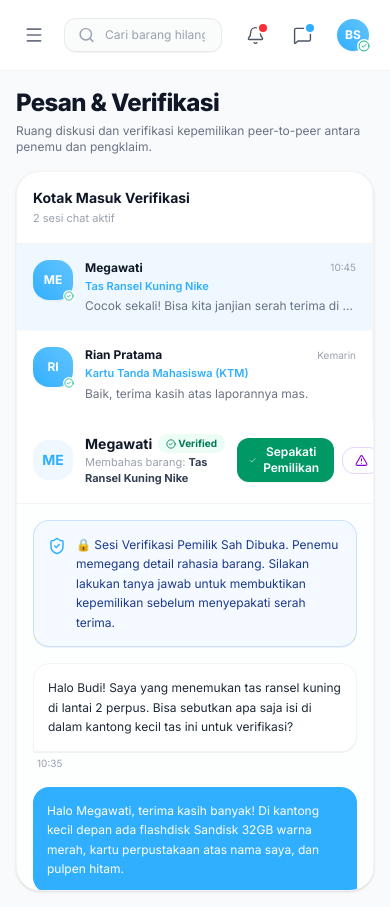
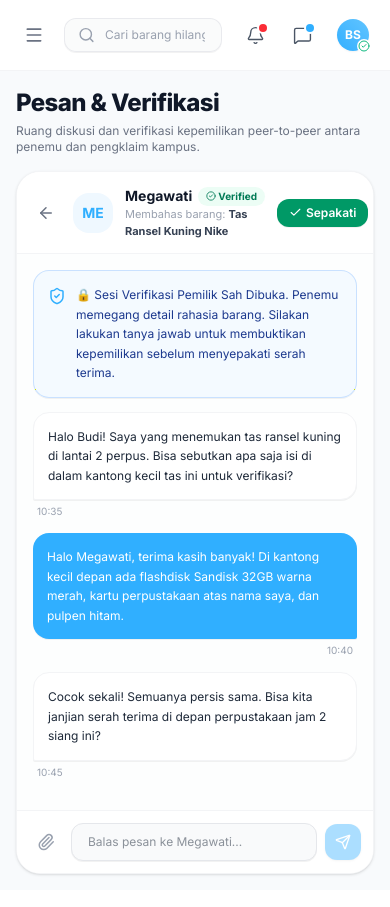
Before and after one commit to fikrihidyat25/findly, a Next.js app: page /messages in a window 390 px wide. Built offline with nearby package versions, Linux system fonts and the light colour scheme.

Commit message:
fix: tambahkan auto-reply simulasi, auto-scroll, dan update real-time di halaman pesan

```diff
--- a/app/messages/page.tsx
+++ b/app/messages/page.tsx
@@ -1,6 +1,6 @@
 'use client';
 
-import { useState } from 'react';
+import { useState, useRef, useEffect } from 'react';
 import AppLayout from '@/src/components/layout/AppLayout';
 import {
   Send,
@@ -16,6 +16,8 @@ import {
   User,
   MoreVertical,
   HelpCircle,
+  ArrowLeft,
+  Smile,
 } from 'lucide-react';
 
 interface ChatConversation {
@@ -29,15 +31,15 @@ interface ChatConversation {
   status: 'VERIFYING' | 'RESOLVED' | 'DISPUTED';
 }
 
-const CONVERSATIONS: ChatConversation[] = [
+const INITIAL_CONVERSATIONS: ChatConversation[] = [
   {
     id: 'conv-1',
     counterpartName: 'Megawati',
     counterpartRole: 'Mahasiswa · Univ ABC',
     itemTitle: 'Tas Ransel Kuning Nike',
-    lastMessage: 'Cocok sekali! Bisa kita janjian serah terima di depan perpustakaan?',
+    lastMessage: 'Cocok sekali! Semuanya persis sama. Bisa kita janjian serah terima di depan perpustakaan jam 2 siang ini?',
     lastTime: '10:45',
-    unread: true,
+    unread: false,
     status: 'VERIFYING',
   },
   {
@@ -45,10 +47,20 @@ const CONVERSATIONS: ChatConversation[] = [
     counterpartName: 'Rian Pratama',
     counterpartRole: 'Mahasiswa · Teknik Elektro',
     itemTitle: 'Kartu Tanda Mahasiswa (KTM)',
-    lastMessage: 'Baik, terima kasih atas laporannya mas.',
+    lastMessage: 'Baik, terima kasih atas laporannya mas. Sudah saya titipkan di marbot masjid ya.',
     lastTime: 'Kemarin',
     unread: false,
     status: 'RESOLVED',
+  },
+  {
+    id: 'conv-3',
+    counterpartName: 'Bpk. Joko (Satpam)',
+    counterpartRole: 'Petugas Keamanan Perpustakaan',
+    itemTitle: 'Kunci Motor Honda Vario',
+    lastMessage: 'Kunci aman dititipkan di pos satpam lantai 1. Bawa STNK saat mengambil ya.',
+    lastTime: '31 Agu',
+    unread: false,
+    status: 'VERIFYING',
   },
 ];
 
@@ -59,9 +71,8 @@ interface ChatMessage {
   time: string;
 }
 
-export default function MessagesPage() {
-  const [selectedConv, setSelectedConv] = useState<ChatConversation>(CONVERSATIONS[0]);
-  const [messages, setMessages] = useState<ChatMessage[]>([
+const INITIAL_MESSAGES_MAP: Record<string, ChatMessage[]> = {
+  'conv-1': [
     {
       id: 'm1',
       sender: 'system',
@@ -86,82 +97,234 @@ export default function MessagesPage() {
       text: 'Cocok sekali! Semuanya persis sama. Bisa kita janjian serah terima di depan perpustakaan jam 2 siang ini?',
       time: '10:45',
     },
-  ]);
+  ],
+  'conv-2': [
+    {
+      id: 'm2-1',
+      sender: 'system',
+      text: '🔒 Sesi Verifikasi Pemilik Sah Dibuka.',
+      time: 'Kemarin',
+    },
+    {
+      id: 'm2-2',
+      sender: 'other',
+      text: 'Halo, saya menemukan KTM atas nama Budi Santoso di sekitar rak sepatu Masjid Kampus.',
+      time: 'Kemarin',
+    },
+    {
+      id: 'm2-3',
+      sender: 'me',
+      text: 'Wah betul itu punya saya mas Rian! Terjatuh saat sholat dhuhur kemarin.',
+      time: 'Kemarin',
+    },
+    {
+      id: 'm2-4',
+      sender: 'other',
+      text: 'Baik, terima kasih atas laporannya mas. Sudah saya titipkan di marbot masjid ya.',
+      time: 'Kemarin',
+    },
+  ],
+  'conv-3': [
+    {
+      id: 'm3-1',
+      sender: 'system',
+      text: '🔒 Titik Kumpul Keamanan Kampus Findly Terhubung.',
+      time: '31 Agu',
+    },
+    {
+      id: 'm3-2',
+      sender: 'other',
+      text: 'Kunci motor Vario warna hitam aman dititipkan di pos satpam lantai 1. Bawa STNK atau kunci cadangan saat mengambil ya.',
+      time: '31 Agu',
+    },
+  ],
+};
 
+const AUTO_REPLIES = [
+  'Baik kak! Informasi sudah saya catat. Nanti kita ketemu di titik kumpul aman yang disepakati ya.',
+  'Siap kak! Saya tunggu di lokasi kampus. Nanti kabari saya kalau sudah sampai ya.',
+  'Oke kak, terima kasih banyak atas konfirmasinya. Sampai jumpa nanti!',
+  'Baik, nanti jangan lupa tunjukkan kartu mahasiswa / bukti verifikasi Findly saat serah terima ya kak.',
+];
+
+export default function MessagesPage() {
+  const [conversations, setConversations] = useState<ChatConversation[]>(INITIAL_CONVERSATIONS);
+  const [selectedConv, setSelectedConv] = useState<ChatConversation>(INITIAL_CONVERSATIONS[0]);
+  const [messagesMap, setMessagesMap] = useState<Record<string, ChatMessage[]>>(INITIAL_MESSAGES_MAP);
   const [inputMessage, setInputMessage] = useState('');
+  const [isTyping, setIsTyping] = useState(false);
+  const [showMobileChat, setShowMobileChat] = useState(true);
+
   const [isDisputed, setIsDisputed] = useState(false);
   const [isApproved, setIsApproved] = useState(false);
+
+  const messagesEndRef = useRef<HTMLDivElement>(null);
+  const inputRef = useRef<HTMLInputElement>(null);
+
+  const currentMessages = messagesMap[selectedConv.id] || [];
+
+  const scrollToBottom = () => {
+    messagesEndRef.current?.scrollIntoView({ behavior: 'smooth' });
+  };
+
+  useEffect(() => {
+    scrollToBottom();
+  }, [currentMessages, isTyping, selectedConv]);
+
+  const getCurrentTime = () => {
+    const now = new Date();
+    return now.toLocaleTimeString('id-ID', { hour: '2-digit', minute: '2-digit' }).replace('.', ':');
+  };
 
   const handleSendMessage = (e: React.FormEvent) => {
     e.preventDefault();
     if (!inputMessage.trim()) return;
 
+    const userText = inputMessage.trim();
+    const timeStr = getCurrentTime();
+
     const newMsg: ChatMessage = {
-      id: Date.now().toString(),
+      id: `msg-${Date.now()}`,
       sender: 'me',
-      text: inputMessage,
-      time: '10:48',
+      text: userText,
+      time: timeStr,
     };
 
-    setMessages((prev) => [...prev, newMsg]);
+    // 1. Tambahkan pesan saya ke state chat
+    setMessagesMap((prev) => ({
+      ...prev,
+      [selectedConv.id]: [...(prev[selectedConv.id] || []), newMsg],
+    }));
+
+    // 2. Perbarui tampilan daftar obrolan di sidebar kiri
+    setConversations((prev) =>
+      prev.map((c) =>
+        c.id === selectedConv.id
+          ? { ...c, lastMessage: userText, lastTime: timeStr }
+          : c
+      )
+    );
+
     setInputMessage('');
+
+    // 3. Simulasi respon otomatis dari lawan bicara (Penemu / Megawati)
+    setTimeout(() => {
+      setIsTyping(true);
+    }, 700);
+
+    setTimeout(() => {
+      setIsTyping(false);
+      const replyTime = getCurrentTime();
+      const randomReply = AUTO_REPLIES[Math.floor(Math.random() * AUTO_REPLIES.length)];
+
+      const counterpartReply: ChatMessage = {
+        id: `reply-${Date.now()}`,
+        sender: 'other',
+        text: randomReply,
+        time: replyTime,
+      };
+
+      setMessagesMap((prev) => ({
+        ...prev,
+        [selectedConv.id]: [...(prev[selectedConv.id] || []), counterpartReply],
+      }));
+
+      setConversations((prev) =>
+        prev.map((c) =>
+          c.id === selectedConv.id
+            ? { ...c, lastMessage: randomReply, lastTime: replyTime }
+            : c
+        )
+      );
+    }, 2200);
   };
 
   const handleApprove = () => {
     setIsApproved(true);
-    setMessages((prev) => [
+    const timeStr = getCurrentTime();
+    const approveMsg: ChatMessage = {
+      id: `sys-${Date.now()}`,
+      sender: 'system',
+      text: '✅ Kepemilikan Telah Disepakati! Status barang diubah menjadi RETURNED. Silakan lakukan serah terima di area kampus yang aman.',
+      time: timeStr,
+    };
+
+    setMessagesMap((prev) => ({
       ...prev,
-      {
-        id: Date.now().toString(),
-        sender: 'system',
-        text: '✅ Kepemilikan Telah Disepakati! Status barang diubah menjadi RETURNED. Silakan lakukan serah terima di area kampus yang aman.',
-        time: '10:49',
-      },
-    ]);
+      [selectedConv.id]: [...(prev[selectedConv.id] || []), approveMsg],
+    }));
+
+    setConversations((prev) =>
+      prev.map((c) =>
+        c.id === selectedConv.id
+          ? { ...c, status: 'RESOLVED', lastMessage: '✅ Kepemilikan Telah Disepakati' }
+          : c
+      )
+    );
   };
 
   const handleDispute = () => {
     setIsDisputed(true);
-    setMessages((prev) => [
+    const timeStr = getCurrentTime();
+    const disputeMsg: ChatMessage = {
+      id: `sys-${Date.now()}`,
+      sender: 'system',
+      text: '⚖️ Sengketa Diteruskan ke Mediator Admin. Status klaim diubah menjadi DISPUTED. Tim mediator kampus akan meninjau percakapan ini dalam 1x24 jam.',
+      time: timeStr,
+    };
+
+    setMessagesMap((prev) => ({
       ...prev,
-      {
-        id: Date.now().toString(),
-        sender: 'system',
-        text: '⚖️ Sengketa Diteruskan ke Mediator Admin. Status klaim diubah menjadi DISPUTED. Tim mediator kampus akan meninjau percakapan ini dalam 1x24 jam.',
-        time: '10:49',
-      },
-    ]);
+      [selectedConv.id]: [...(prev[selectedConv.id] || []), disputeMsg],
+    }));
+
+    setConversations((prev) =>
+      prev.map((c) =>
+        c.id === selectedConv.id
+          ? { ...c, status: 'DISPUTED', lastMessage: '⚖️ Sengketa Diteruskan ke Mediator' }
+          : c
+      )
+    );
   };
 
   return (
     <AppLayout>
       <div className="space-y-4">
-        {/* Header */}
+        {/* Header Title */}
         <div className="space-y-1">
           <h1 className="text-2xl sm:text-3xl font-extrabold text-gray-900 tracking-tight">
             Pesan & Verifikasi
           </h1>
           <p className="text-xs sm:text-sm text-gray-500">
-            Ruang diskusi dan verifikasi kepemilikan peer-to-peer antara penemu dan pengklaim.
+            Ruang diskusi dan verifikasi kepemilikan peer-to-peer antara penemu dan pengklaim kampus.
           </p>
         </div>
 
         {/* Chat Layout Container */}
-        <div className="bg-white rounded-3xl border border-gray-100 shadow-sm overflow-hidden grid grid-cols-1 lg:grid-cols-12 min-h-[620px] max-h-[720px]">
+        <div className="bg-white rounded-3xl border border-gray-100 shadow-sm overflow-hidden grid grid-cols-1 lg:grid-cols-12 min-h-[640px] max-h-[750px]">
           {/* Left Column: Conversations List */}
-          <div className="lg:col-span-4 border-r border-gray-100 flex flex-col h-full bg-gray-50/40">
+          <div
+            className={`lg:col-span-4 border-r border-gray-100 flex flex-col h-full bg-gray-50/40 ${
+              showMobileChat ? 'hidden lg:flex' : 'flex'
+            }`}
+          >
             <div className="p-4 border-b border-gray-100 bg-white">
               <h2 className="font-bold text-sm text-gray-900">Kotak Masuk Verifikasi</h2>
-              <p className="text-[11px] text-gray-400 mt-0.5">2 sesi chat aktif</p>
+              <p className="text-[11px] text-gray-400 mt-0.5">
+                {conversations.length} sesi chat aktif
+              </p>
             </div>
 
             <div className="overflow-y-auto flex-1 divide-y divide-gray-50">
-              {CONVERSATIONS.map((conv) => {
+              {conversations.map((conv) => {
                 const active = selectedConv.id === conv.id;
                 return (
                   <button
                     key={conv.id}
-                    onClick={() => setSelectedConv(conv)}
+                    onClick={() => {
+                      setSelectedConv(conv);
+                      setShowMobileChat(true);
+                    }}
                     className={`w-full p-4 text-left flex items-start gap-3 transition-colors cursor-pointer ${
                       active ? 'bg-[#EFF8FF]' : 'hover:bg-gray-50 bg-white'
                     }`}
@@ -198,10 +361,23 @@ export default function MessagesPage() {
           </div>
 
           {/* Right Column: Active Chat Room */}
-          <div className="lg:col-span-8 flex flex-col h-full bg-white">
+          <div
+            className={`lg:col-span-8 flex flex-col h-full bg-white ${
+              !showMobileChat ? 'hidden lg:flex' : 'flex'
+            }`}
+          >
             {/* Chat Room Top Bar */}
-            <div className="p-4 border-b border-gray-100 flex items-center justify-between gap-3 bg-white">
+            <div className="p-3.5 sm:p-4 border-b border-gray-100 flex items-center justify-between gap-3 bg-white sticky top-0 z-10">
               <div className="flex items-center gap-3">
+                <button
+                  type="button"
+                  onClick={() => setShowMobileChat(false)}
+                  className="lg:hidden p-1.5 text-gray-500 hover:text-gray-900 rounded-xl hover:bg-gray-100 cursor-pointer"
+                  aria-label="Kembali ke daftar pesan"
+                >
+                  <ArrowLeft size={18} />
+                </button>
+
                 <div className="w-10 h-10 rounded-2xl bg-blue-50 text-[#30AFFF] flex items-center justify-center font-bold text-sm shrink-0">
                   {selectedConv.counterpartName.substring(0, 2).toUpperCase()}
                 </div>
@@ -230,7 +406,8 @@ export default function MessagesPage() {
                       className="px-3 py-1.5 rounded-xl bg-emerald-600 hover:bg-emerald-700 text-white text-xs font-semibold shadow-2xs transition-all cursor-pointer flex items-center gap-1"
                     >
                       <Check size={13} />
-                      <span>Sepakati Pemilikan</span>
+                      <span className="hidden sm:inline">Sepakati Pemilikan</span>
+                      <span className="sm:hidden">Sepakati</span>
                     </button>
                     <button
                       onClick={handleDispute}
@@ -241,12 +418,22 @@ export default function MessagesPage() {
                     </button>
                   </>
                 )}
+                {isApproved && (
+                  <span className="text-[11px] font-bold text-emerald-700 bg-emerald-50 px-2.5 py-1 rounded-xl border border-emerald-200">
+                    ✓ Selesai / Dikembalikan
+                  </span>
+                )}
+                {isDisputed && (
+                  <span className="text-[11px] font-bold text-purple-700 bg-purple-50 px-2.5 py-1 rounded-xl border border-purple-200">
+                    ⚖️ Dalam Mediasi Admin
+                  </span>
+                )}
               </div>
             </div>
 
             {/* Messages Scroll Area */}
-            <div className="flex-1 p-4 sm:p-6 overflow-y-auto space-y-4 bg-gray-50/30">
-              {messages.map((msg) => {
+            <div className="flex-1 p-4 sm:p-6 overflow-y-auto space-y-3.5 bg-gray-50/30">
+              {currentMessages.map((msg) => {
                 if (msg.sender === 'system') {
                   return (
                     <div
@@ -263,7 +450,7 @@ export default function MessagesPage() {
                 return (
                   <div
                     key={msg.id}
-                    className={`flex flex-col ${isMe ? 'items-end' : 'items-start'}`}
+                    className={`flex flex-col ${isMe ? 'items-end' : 'items-start'} animate-in fade-in duration-200`}
                   >
                     <div
                       className={`max-w-md p-3.5 rounded-2xl text-xs sm:text-sm leading-relaxed shadow-2xs ${
@@ -278,30 +465,48 @@ export default function MessagesPage() {
                   </div>
                 );
               })}
+
+              {/* Typing Indicator */}
+              {isTyping && (
+                <div className="flex items-center gap-2 text-xs text-gray-500 bg-white py-2 px-3.5 rounded-2xl border border-gray-100 w-fit shadow-2xs animate-in fade-in">
+                  <div className="flex items-center gap-1">
+                    <span className="w-1.5 h-1.5 rounded-full bg-[#30AFFF] animate-bounce"></span>
+                    <span className="w-1.5 h-1.5 rounded-full bg-[#30AFFF] animate-bounce [animation-delay:0.2s]"></span>
+                    <span className="w-1.5 h-1.5 rounded-full bg-[#30AFFF] animate-bounce [animation-delay:0.4s]"></span>
+                  </div>
+                  <span className="text-[11px] text-gray-400">
+                    {selectedConv.counterpartName} sedang mengetik balasan...
+                  </span>
+                </div>
+              )}
+
+              <div ref={messagesEndRef} />
             </div>
 
             {/* Chat Input Bar */}
             <form
               onSubmit={handleSendMessage}
-              className="p-3 sm:p-4 border-t border-gray-100 bg-white flex items-center gap-2"
+              className="p-3 sm:p-4 border-t border-gray-100 bg-white flex items-center gap-2 sticky bottom-0 z-10"
             >
               <button
                 type="button"
-                className="p-2 text-gray-400 hover:text-gray-600 rounded-xl hover:bg-gray-100 transition-colors"
+                className="p-2 text-gray-400 hover:text-gray-600 rounded-xl hover:bg-gray-100 transition-colors cursor-pointer"
                 aria-label="Lampirkan foto"
               >
                 <Paperclip size={18} />
               </button>
               <input
+                ref={inputRef}
                 type="text"
                 value={inputMessage}
                 onChange={(e) => setInputMessage(e.target.value)}
-                placeholder="Tulis pesan verifikasi atau tanyakan ciri barang..."
-                className="flex-1 bg-gray-50 hover:bg-white focus:bg-white px-4 py-2.5 rounded-xl text-xs sm:text-sm text-gray-800 border border-gray-200 focus:border-[#30AFFF] focus:ring-2 focus:ring-[#30AFFF]/20 focus:outline-none transition-all"
+                placeholder={`Balas pesan ke ${selectedConv.counterpartName}...`}
+                className="flex-1 bg-gray-50 hover:bg-white focus:bg-white px-4 py-2.5 rounded-xl text-xs sm:text-sm text-gray-800 border border-gray-200 focus:border-[#30AFFF] focus:ring-2 focus:ring-[#30AFFF]/20 focus:outline-none transition-all shadow-2xs"
               />
               <button
                 type="submit"
-                className="p-2.5 bg-[#30AFFF] hover:bg-[#2196E8] text-white rounded-xl shadow-sm transition-all cursor-pointer"
+                disabled={!inputMessage.trim()}
+                className="p-2.5 bg-[#30AFFF] hover:bg-[#2196E8] text-white rounded-xl shadow-sm transition-all cursor-pointer disabled:opacity-40 disabled:cursor-not-allowed"
                 aria-label="Kirim Pesan"
               >
                 <Send size={16} />
```
